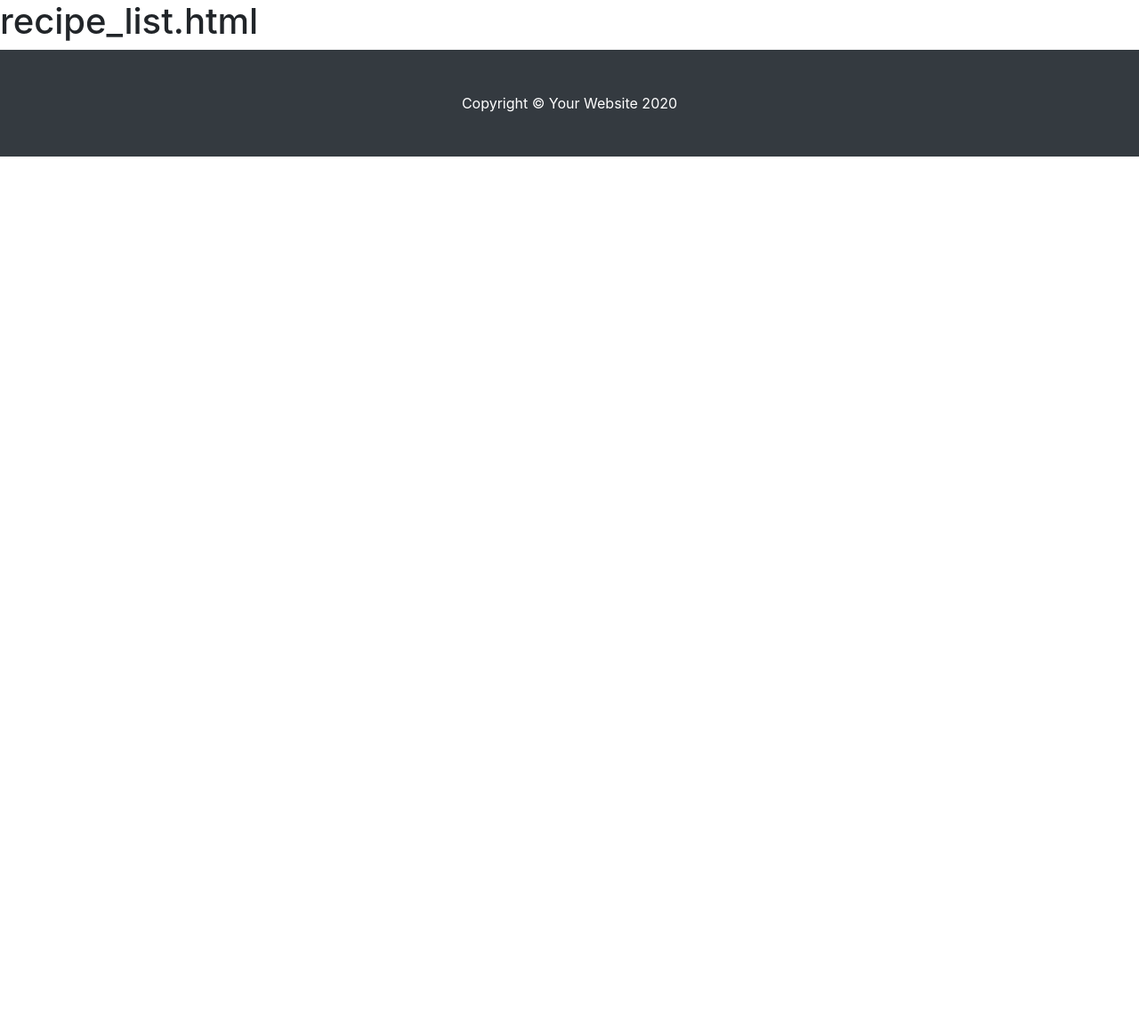
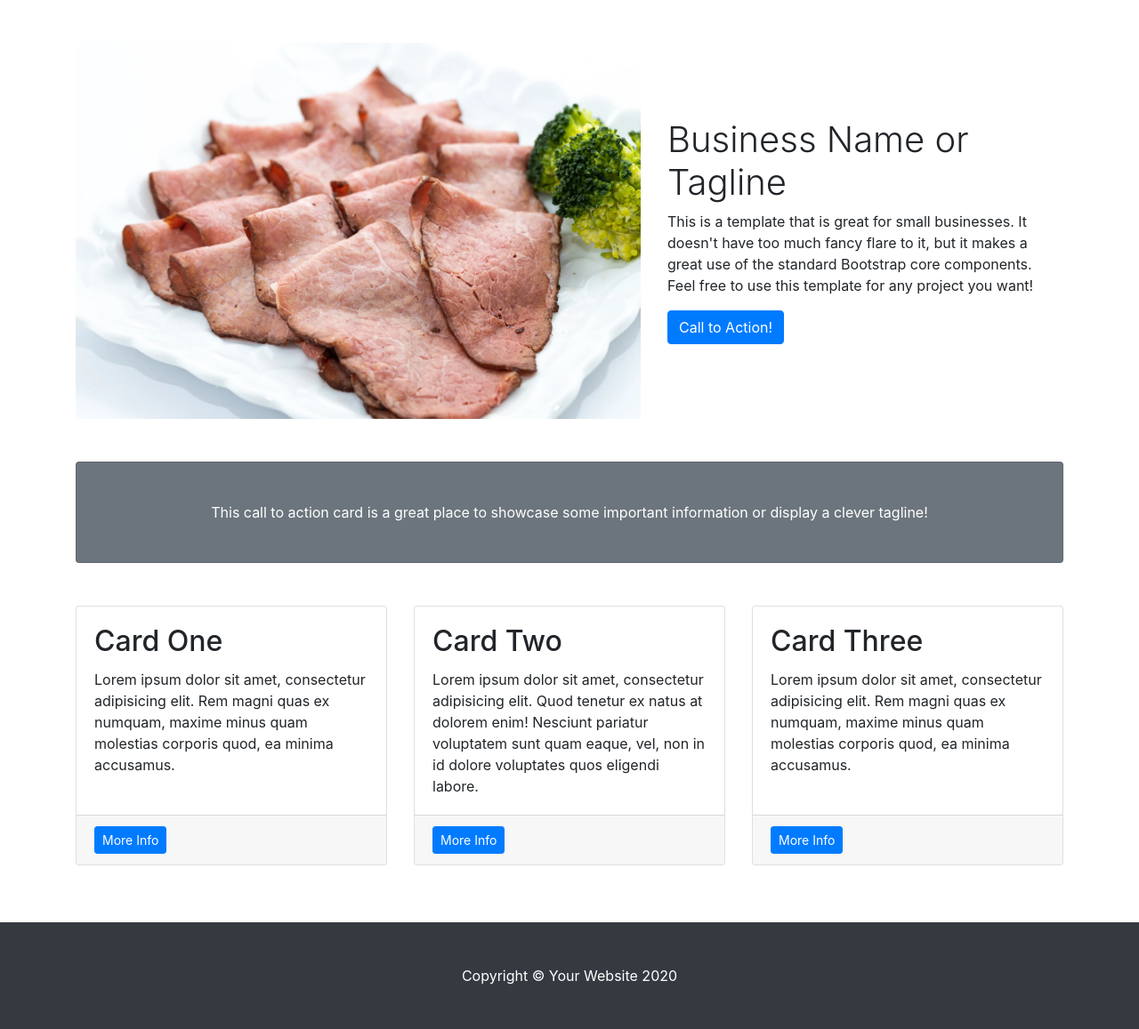
Before and after one commit to eckam6e/django_app, a Django app: page / in a window 1280 px wide. Shown: the part 56-1213 px from the top of the page at 89% size. Before the commit the page ends 232 px from the top, so only its background shows below. Run offline with Django 3.2, Linux system fonts and the light colour scheme; some libraries are stand-ins or nearby versions.

Commit message:
2021-06-02

```diff
--- a/config/settings.py
+++ b/config/settings.py
@@ -39,6 +39,8 @@ INSTALLED_APPS = [
     'django.contrib.staticfiles',
 
     'recipe',
+
+    'crispy_forms',
 ]
 
 MIDDLEWARE = [
@@ -131,3 +133,5 @@ DEFAULT_AUTO_FIELD = 'django.db.models.BigAutoField'
 STATICFILES_DIRS = [
     BASE_DIR / Path("assets")
 ]
+
+CRISPY_TEMPLATE_PACK = 'bootstrap4'
--- a/config/urls.py
+++ b/config/urls.py
@@ -1,10 +1,11 @@
 from django.contrib import admin
-from django.urls import path
+from django.urls import path, include
 
-from recipe.views import RecipeListView
+from lib.views import IndexTemplateView
 
 urlpatterns = [
-    path('admin/', admin.site.urls),
+	path('admin/', admin.site.urls),
 
-    path('', RecipeListView.as_view(),name="index"),
+	path('', IndexTemplateView.as_view(), name="index"),
+	path('recipe/', include("recipe.urls")),
 ]
--- a/lib/templates/base.html
+++ b/lib/templates/base.html
@@ -45,82 +45,27 @@
     </div>
   </nav>
 
+  {% if messages %}
+    <ul class="messages">
+      {% for message in messages %}
+        <div{% if message.tags %} class="my-3 alert alert-{% if message.tags == "error" %}danger{% else %}{{ message.tags }}{% endif %} alert-dismissible fade show"{% endif %} role="alert">
+          {{ message }}
+          <button type="button" class="close" data-dismiss="alert" aria-label="Close">
+            <span aria-hidden="true">&times;</span>
+          </button>
+        </div>
+      {% endfor %}
+    </ul>
+  {% endif %}
+
   {% block body %}
-
-  <!-- Page Content -->
-  <div class="container">
-
-    <!-- Heading Row -->
-    <div class="row align-items-center my-5">
-      <div class="col-lg-7">
-        <img class="img-fluid rounded mb-4 mb-lg-0" src="{% static 'images/01.jpg' %}" alt="">
-      </div>
-      <!-- /.col-lg-8 -->
-      <div class="col-lg-5">
-        <h1 class="font-weight-light">Business Name or Tagline</h1>
-        <p>This is a template that is great for small businesses. It doesn't have too much fancy flare to it, but it makes a great use of the standard Bootstrap core components. Feel free to use this template for any project you want!</p>
-        <a class="btn btn-primary" href="#">Call to Action!</a>
-      </div>
-      <!-- /.col-md-4 -->
-    </div>
-    <!-- /.row -->
-
-    <!-- Call to Action Well -->
-    <div class="card text-white bg-secondary my-5 py-4 text-center">
-      <div class="card-body">
-        <p class="text-white m-0">This call to action card is a great place to showcase some important information or display a clever tagline!</p>
-      </div>
-    </div>
-
-    <!-- Content Row -->
-    <div class="row">
-      <div class="col-md-4 mb-5">
-        <div class="card h-100">
-          <div class="card-body">
-            <h2 class="card-title">Card One</h2>
-            <p class="card-text">Lorem ipsum dolor sit amet, consectetur adipisicing elit. Rem magni quas ex numquam, maxime minus quam molestias corporis quod, ea minima accusamus.</p>
-          </div>
-          <div class="card-footer">
-            <a href="#" class="btn btn-primary btn-sm">More Info</a>
-          </div>
-        </div>
-      </div>
-      <!-- /.col-md-4 -->
-      <div class="col-md-4 mb-5">
-        <div class="card h-100">
-          <div class="card-body">
-            <h2 class="card-title">Card Two</h2>
-            <p class="card-text">Lorem ipsum dolor sit amet, consectetur adipisicing elit. Quod tenetur ex natus at dolorem enim! Nesciunt pariatur voluptatem sunt quam eaque, vel, non in id dolore voluptates quos eligendi labore.</p>
-          </div>
-          <div class="card-footer">
-            <a href="#" class="btn btn-primary btn-sm">More Info</a>
-          </div>
-        </div>
-      </div>
-      <!-- /.col-md-4 -->
-      <div class="col-md-4 mb-5">
-        <div class="card h-100">
-          <div class="card-body">
-            <h2 class="card-title">Card Three</h2>
-            <p class="card-text">Lorem ipsum dolor sit amet, consectetur adipisicing elit. Rem magni quas ex numquam, maxime minus quam molestias corporis quod, ea minima accusamus.</p>
-          </div>
-          <div class="card-footer">
-            <a href="#" class="btn btn-primary btn-sm">More Info</a>
-          </div>
-        </div>
-      </div>
-      <!-- /.col-md-4 -->
-
-    </div>
-    <!-- /.row -->
-
-    {% endblock %}
+  {% endblock %}
 
   </div>
   <!-- /.container -->
 
   <!-- Footer -->
-  <footer class="py-5 bg-dark">
+  <footer class="py-5 bg-dark mt-3">
     <div class="container">
       <p class="m-0 text-center text-white">Copyright &copy; Your Website 2020</p>
     </div>
--- /dev/null
+++ b/lib/templates/index.html
@@ -0,0 +1,72 @@
+{% extends "base.html" %}
+{% load static %}
+
+{% block body %}
+
+  <!-- Page Content -->
+  <div class="container">
+
+    <!-- Heading Row -->
+    <div class="row align-items-center my-5">
+      <div class="col-lg-7">
+        <img class="img-fluid rounded mb-4 mb-lg-0" src="{% static 'images/01.jpg' %}" alt="">
+      </div>
+      <!-- /.col-lg-8 -->
+      <div class="col-lg-5">
+        <h1 class="font-weight-light">Business Name or Tagline</h1>
+        <p>This is a template that is great for small businesses. It doesn't have too much fancy flare to it, but it makes a great use of the standard Bootstrap core components. Feel free to use this template for any project you want!</p>
+        <a class="btn btn-primary" href="#">Call to Action!</a>
+      </div>
+      <!-- /.col-md-4 -->
+    </div>
+    <!-- /.row -->
+
+    <!-- Call to Action Well -->
+    <div class="card text-white bg-secondary my-5 py-4 text-center">
+      <div class="card-body">
+        <p class="text-white m-0">This call to action card is a great place to showcase some important information or display a clever tagline!</p>
+      </div>
+    </div>
+
+    <!-- Content Row -->
+    <div class="row">
+      <div class="col-md-4 mb-5">
+        <div class="card h-100">
+          <div class="card-body">
+            <h2 class="card-title">Card One</h2>
+            <p class="card-text">Lorem ipsum dolor sit amet, consectetur adipisicing elit. Rem magni quas ex numquam, maxime minus quam molestias corporis quod, ea minima accusamus.</p>
+          </div>
+          <div class="card-footer">
+            <a href="#" class="btn btn-primary btn-sm">More Info</a>
+          </div>
+        </div>
+      </div>
+      <!-- /.col-md-4 -->
+      <div class="col-md-4 mb-5">
+        <div class="card h-100">
+          <div class="card-body">
+            <h2 class="card-title">Card Two</h2>
+            <p class="card-text">Lorem ipsum dolor sit amet, consectetur adipisicing elit. Quod tenetur ex natus at dolorem enim! Nesciunt pariatur voluptatem sunt quam eaque, vel, non in id dolore voluptates quos eligendi labore.</p>
+          </div>
+          <div class="card-footer">
+            <a href="#" class="btn btn-primary btn-sm">More Info</a>
+          </div>
+        </div>
+      </div>
+      <!-- /.col-md-4 -->
+      <div class="col-md-4 mb-5">
+        <div class="card h-100">
+          <div class="card-body">
+            <h2 class="card-title">Card Three</h2>
+            <p class="card-text">Lorem ipsum dolor sit amet, consectetur adipisicing elit. Rem magni quas ex numquam, maxime minus quam molestias corporis quod, ea minima accusamus.</p>
+          </div>
+          <div class="card-footer">
+            <a href="#" class="btn btn-primary btn-sm">More Info</a>
+          </div>
+        </div>
+      </div>
+      <!-- /.col-md-4 -->
+
+    </div>
+    <!-- /.row -->
+ {% endblock %}
--- /dev/null
+++ b/lib/views.py
@@ -0,0 +1,4 @@
+from django.views.generic import TemplateView
+
+class IndexTemplateView(TemplateView):
+    template_name = "index.html"
--- a/recipe/models.py
+++ b/recipe/models.py
@@ -11,5 +11,7 @@ class Recipe(models.Model):
   title = models.CharField(verbose_name="タイトル", max_length=200)
   content = models.TextField(verbose_name="内容")
 
+  description = models.TextField(blank=True, default="")
+
   created = models.DateTimeField(auto_now_add=True)
   modified = models.DateTimeField(auto_now=True)
--- a/recipe/templates/recipe/recipe_list.html
+++ b/recipe/templates/recipe/recipe_list.html
@@ -1,7 +1,26 @@
 {% extends "base.html" %}
+{% load static %}
 
 {% block body %}
 
-    <h1>recipe_list.html</h1>
+  <h1>レシピ一覧</h1>
+
+  {% for recipe in recipe_list %}
+
+  <div class="media">
+    <img src="{% static 'images/01.jpg' %}" class="align-self-center mr-3" alt="..." width="120">
+    <div class="media-body">
+      <a href="{% url 'recipe:detail' recipe.id %}">
+        <h5 class="mt-0">{{ recipe.title }}</h5>
+      </a>
+      <p>{{ recipe.description }}</p>
+    </div>
+  </div>
+
+  {% if not forloop.last %}
+    <hr>
+  {% endif %}
+
+  {% endfor %}
 
 {% endblock %}
--- /dev/null
+++ b/recipe/urls.py
@@ -0,0 +1,13 @@
+from django.urls import path
+from recipe.views import (RecipeListView, RecipeCreateView,
+													RecipeDetailView, RecipeUpdateView, RecipeDeleteView)
+
+app_name = "recipe"
+
+urlpatterns = [
+	path('', RecipeListView.as_view(), name="index"),
+	path('create', RecipeCreateView.as_view(), name="create"),
+	path('<int:pk>', RecipeDetailView.as_view(), name="detail"),
+	path('<int:pk>/update', RecipeUpdateView.as_view(), name="update"),
+	path('<int:pk>/delete',RecipeDeleteView.as_view(), name="delete"),
+]
--- a/recipe/views.py
+++ b/recipe/views.py
@@ -1,6 +1,47 @@
-from django.views.generic import ListView
-
+from django.urls import reverse, reverse_lazy
+from django.views.generic import ListView, CreateView, DetailView, UpdateView, DeleteView
+from django.contrib import messages
 from .models import Recipe
 
 class RecipeListView(ListView):
   model = Recipe
+
+class RecipeDetailView(DetailView):
+  model = Recipe
+
+class RecipeCreateView(CreateView):
+  model = Recipe
+  fields = ["title", "content", "description"]
+  success_url = reverse_lazy("recipe:index")
+
+  def form_valid(self, form):
+    messages.success(self.request, "保存しました")
+    return super().form_valid(form)
+
+  def form_invalid(self, form):
+    messages.error(self.request, "保存できませんでした")
+    return super().form_invalid(form)
+
+class RecipeUpdateView(UpdateView):
+  model = Recipe
+  fields = ["title", "content", "description"]
+
+  def get_success_url(self):
+    pk = self.kwargs.get("pk")
+    return reverse("recipe:detail", kwargs={"pk": pk})
+
+  def form_valid(self, form):
+    messages.success(self.request, "更新しました")
+    return super().form_valid(form)
+
+  def form_invalid(self, form):
+    messages.error(self.request, "更新できませんでした")
+    return super().form_invalid(form)
+
+class RecipeDeleteView(DeleteView):
+  model = Recipe
+  success_url = reverse_lazy("recipe:index")
+
+  def delete(self, request, *args, **kwargs):
+        messages.success(self.request, "削除しました")
+        return super().delete(request, *args, **kwargs)
```
Also changed, not shown: recipe/templates/recipe/recipe_confirm_delete.html (added, +23 -0 lines), recipe/templates/recipe/recipe_detail.html (added, +40 -0 lines), recipe/templates/recipe/recipe_form.html (added, +13 -0 lines), db.sqlite3, recipe/migrations/0002_auto_20210601_2122.py (added), 2 other files.
